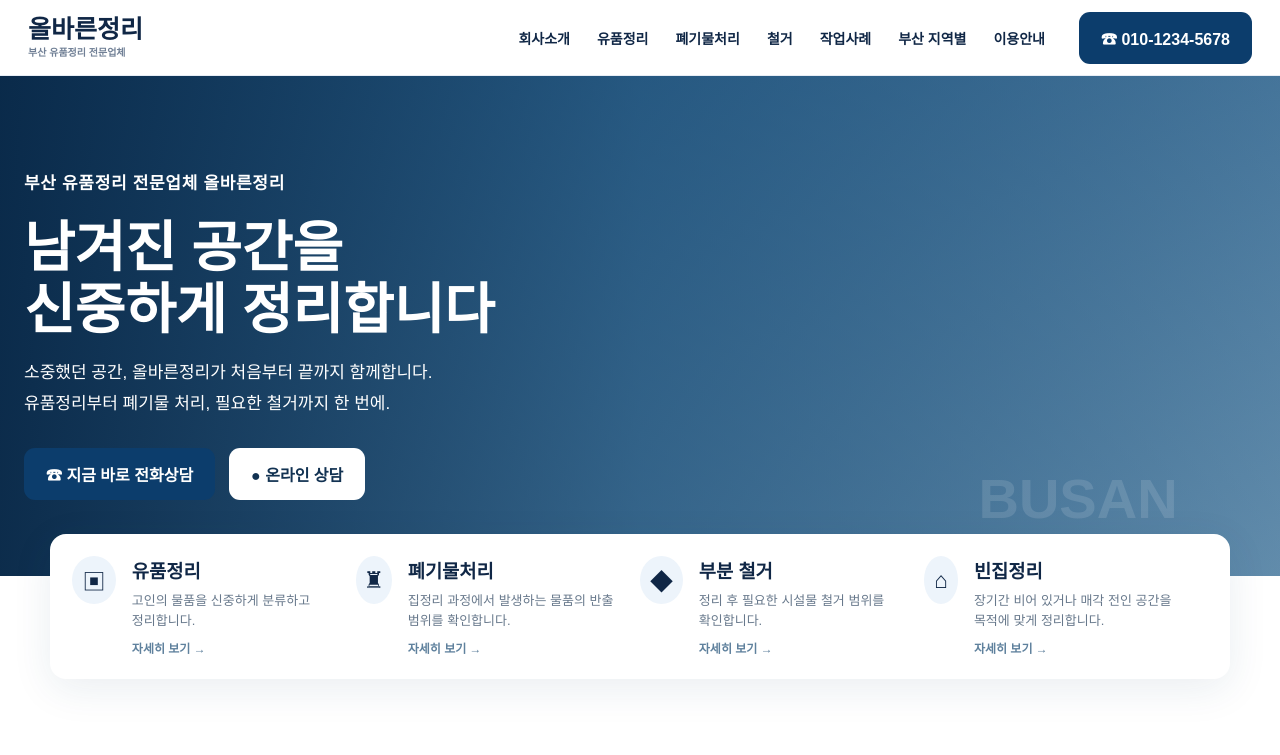
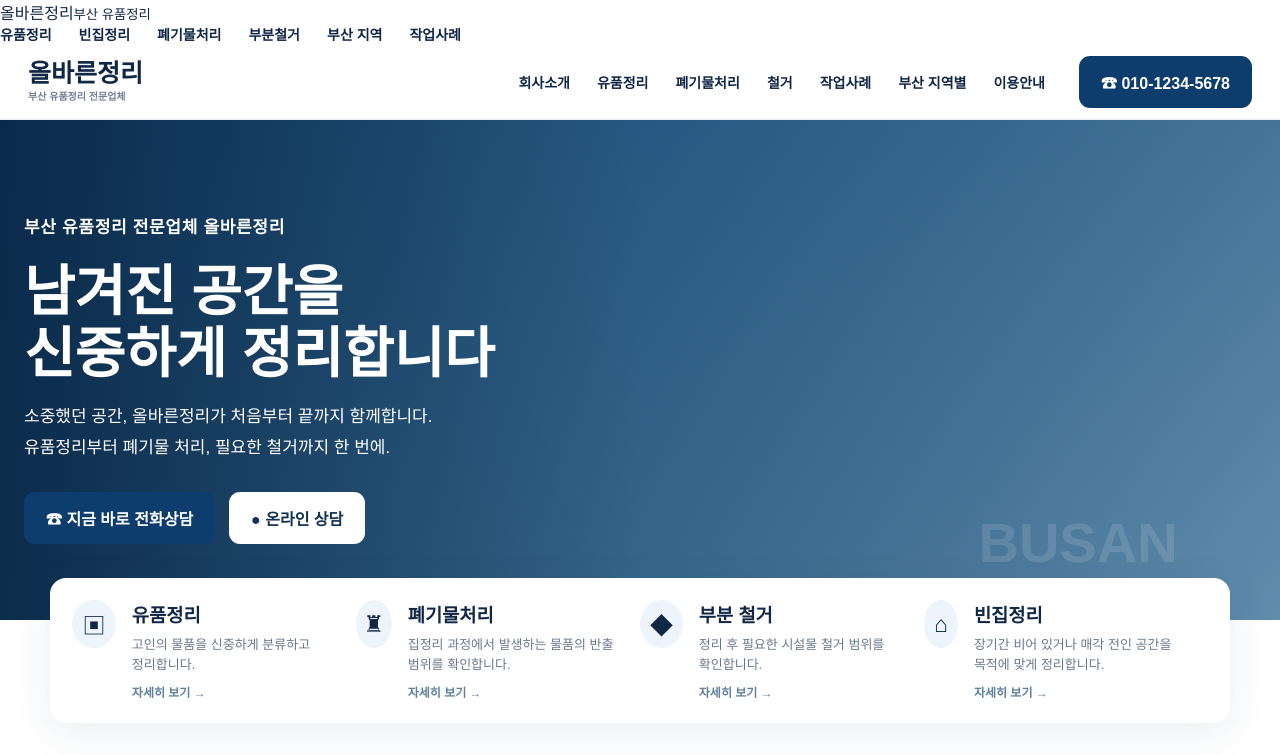
Before and after one commit to hoho601212-collab/olbareun-jeongri, a Next.js app: page / in a window 1280 px wide. Shown: the top 755 px of the page. Built offline with nearby package versions, Linux system fonts and the light colour scheme.

Commit message:
Add global navigation and SEO metadata

```diff
--- a/app/layout.js
+++ b/app/layout.js
@@ -1,3 +1,4 @@
-import "./globals.css";
-export const metadata={metadataBase:new URL("https://olbareun-jeongri.vercel.app"),title:{default:"올바른정리 | 부산 유품정리 전문",template:"%s | 올바른정리"},description:"부산 전 지역 유품정리, 빈집정리, 폐기물 처리 및 부분 철거 상담. 남겨진 공간을 신중하게 정리합니다.",robots:{index:true,follow:true}};
-export default function RootLayout({children}){return <html lang="ko"><body>{children}</body></html>}
+import "./globals.css";import Link from "next/link";
+const base="https://olbareun-jeongri.vercel.app";
+export const metadata={metadataBase:new URL(base),title:{default:"올바른정리 | 부산 유품정리 전문",template:"%s | 올바른정리"},description:"부산 전 지역 유품정리, 빈집정리, 폐기물 처리 및 부분 철거 상담. 남겨진 공간을 신중하게 정리합니다.",alternates:{canonical:"/"},openGraph:{type:"website",locale:"ko_KR",siteName:"올바른정리",title:"올바른정리 | 부산 유품정리 전문",description:"부산 유품정리와 빈집정리, 집정리 후 폐기물 처리 및 필요한 부분 철거 안내.",url:base},robots:{index:true,follow:true}};
+export default function RootLayout({children}){const jsonLd={"@context":"https://schema.org","@type":"WebSite",name:"올바른정리",url:base,description:"부산 유품정리, 빈집정리, 집정리 폐기물 처리 및 부분 철거 안내"};return <html lang="ko"><body><script type="application/ld+json" dangerouslySetInnerHTML={{__html:JSON.stringify(jsonLd)}}/><div className="siteTop"><Link className="globalBrand" href="/">올바른정리<small>부산 유품정리</small></Link><nav><Link href="/service/estate-cleanup">유품정리</Link><Link href="/service/vacant-home">빈집정리</Link><Link href="/service/waste">폐기물처리</Link><Link href="/service/partial-demolition">부분철거</Link><Link href="/busan">부산 지역</Link><Link href="/cases">작업사례</Link></nav></div>{children}</body></html>}
```
